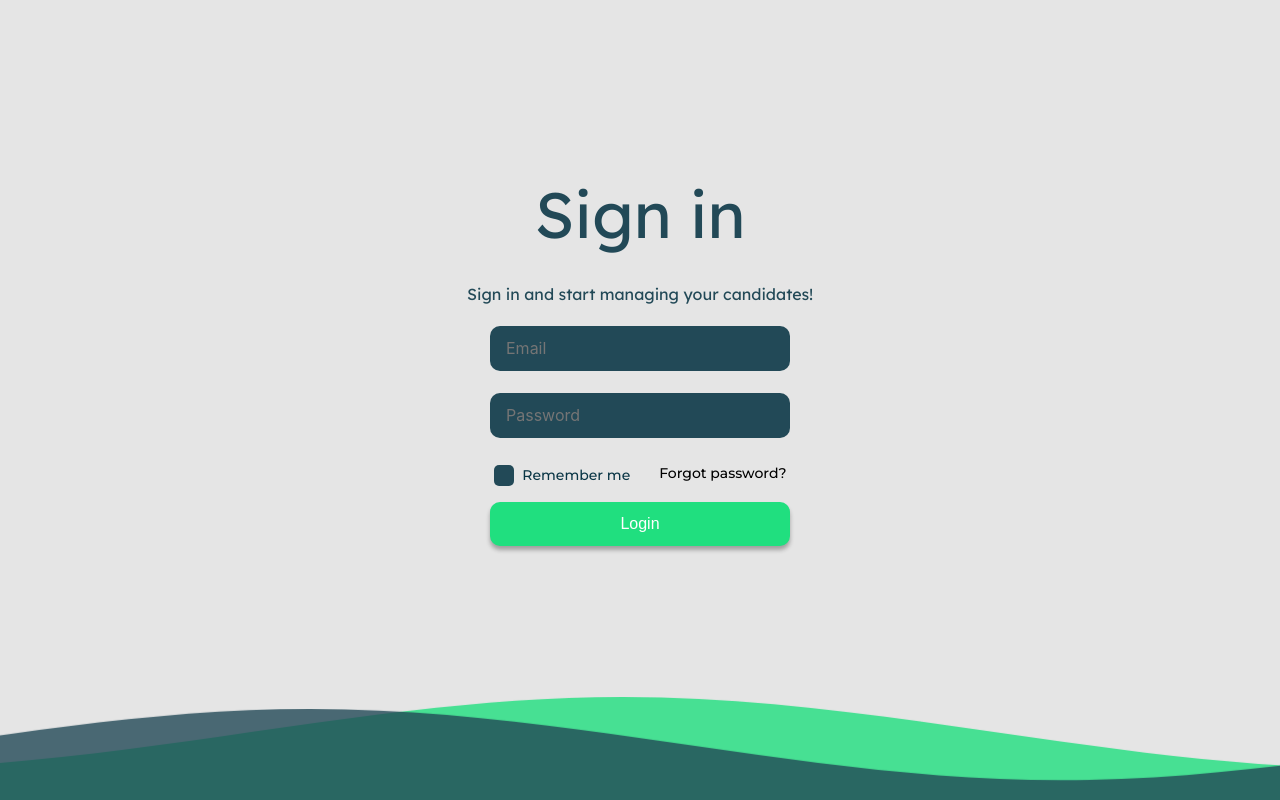
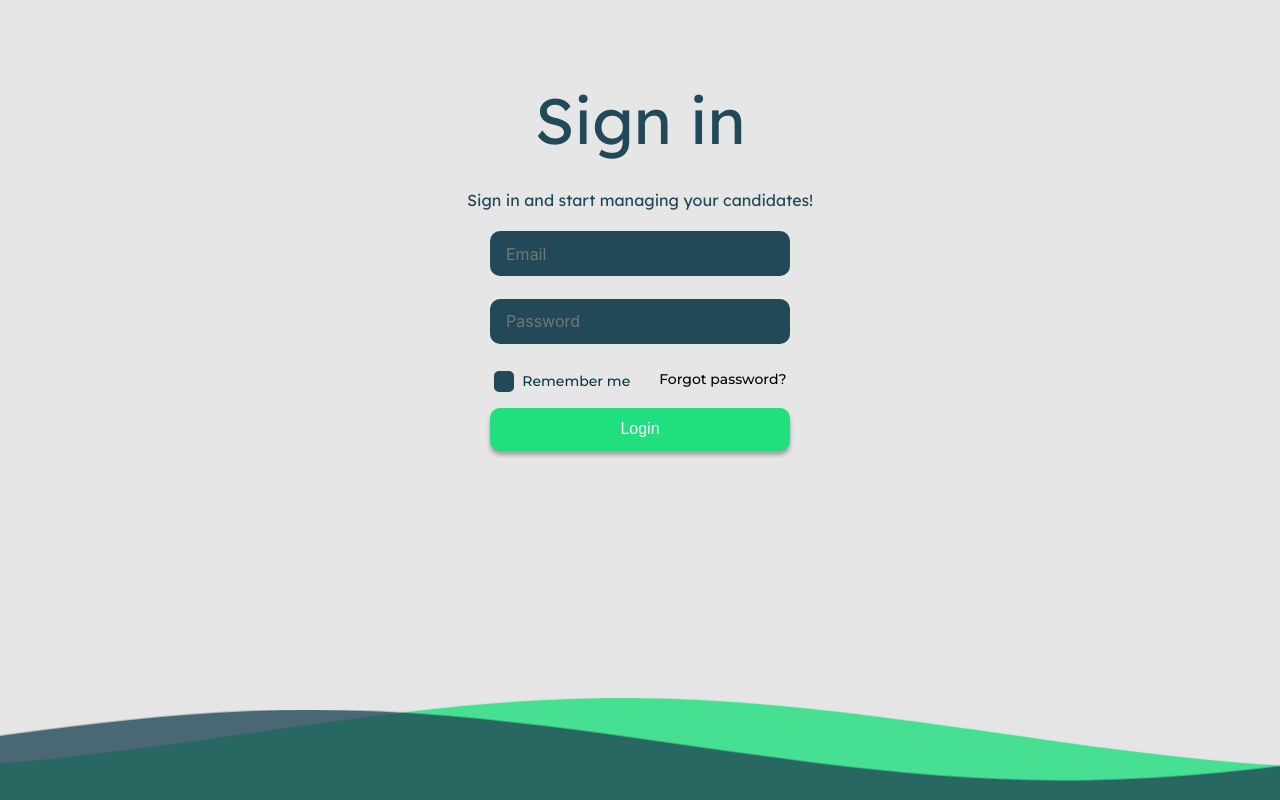
Before and after one commit to hemakumarm72/front-end-practise-day-1, a React (Create React App) app: page /login1 in a window 1280 px wide. Built offline with nearby package versions, Linux system fonts and the light colour scheme.

Commit message:
mobile view fix

```diff
--- a/src/Pages/login1/login1.jsx
+++ b/src/Pages/login1/login1.jsx
@@ -68,7 +68,6 @@ const login1 = () => {
                             />
                         </div>
                     </div>
-                </div>
                     <div className="containerwaves">
                         <svg
                             className="waves"
@@ -99,6 +98,7 @@ const login1 = () => {
                             </g>
                         </svg>
                     </div>
+                </div>
             </Container>
         </div>
     );
--- a/src/Pages/login1/login1.scss
+++ b/src/Pages/login1/login1.scss
@@ -1,15 +1,12 @@
 @import url('https://fonts.googleapis.com/css2?family=Lexend+Deca:wght@400;600&family=Montserrat:wght@400;500&display=swap');
-.container {
-    background-color: #e5e5e5;
-    min-height: 100vh;
-    width: 100%;
-}
 
 .logincontainer {
+    background-color: hsl(0, 0%, 90%);
     display: flex;
-    min-height: 90vh;
+    min-height: 100vh;
     align-items: center;
-    justify-content: center;
+    justify-content: space-between;
+    flex-direction: column;
 }
 
 .logincontent {
@@ -17,6 +14,7 @@
     flex-direction: column;
     width: 100%;
     align-items: center;
+    padding-top: 5rem;
     h1 {
         font-family: 'Lexend Deca';
         font-style: normal;
@@ -40,6 +38,9 @@
         text-align: center;
         padding: 30px 0px 10px 0;
         color: #224957;
+    }
+    @media (max-width: 500px) {
+        padding-top: 10rem;
     }
 }
 
@@ -108,14 +109,13 @@
 }
 
 .containerwaves {
-    position: absolute;
     width: 100%;
-    bottom: 0.2rem;
+    background-color: #e5e5e5;
     .waves {
         width: 100%;
         background-color: inherit;
-        margin-bottom: -0.4595rem;
-        max-height: 111px;
+        margin-bottom: -0.2375rem;
+        max-height: 110px;
     }
     .parallax > use {
         animation: move-forever 25s cubic-bezier(0.55, 0.5, 0.45, 0.5) infinite;
@@ -128,8 +128,6 @@
         animation-delay: -3s;
         animation-duration: 10s;
     }
-}
-
     @keyframes move-forever {
         0% {
             transform: translate3d(-90px, 0, 0);
@@ -138,3 +136,4 @@
             transform: translate3d(85px, 0, 0);
         }
     }
+}
```
Lines whose indentation alone changed are shown as unchanged.
